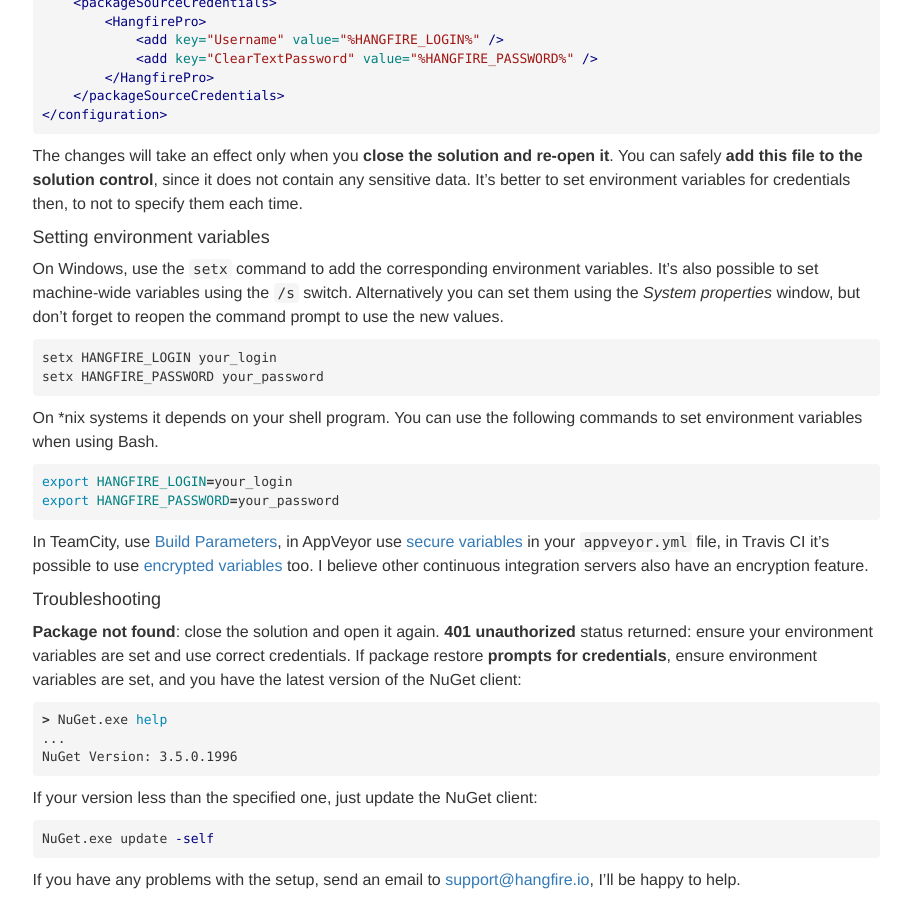
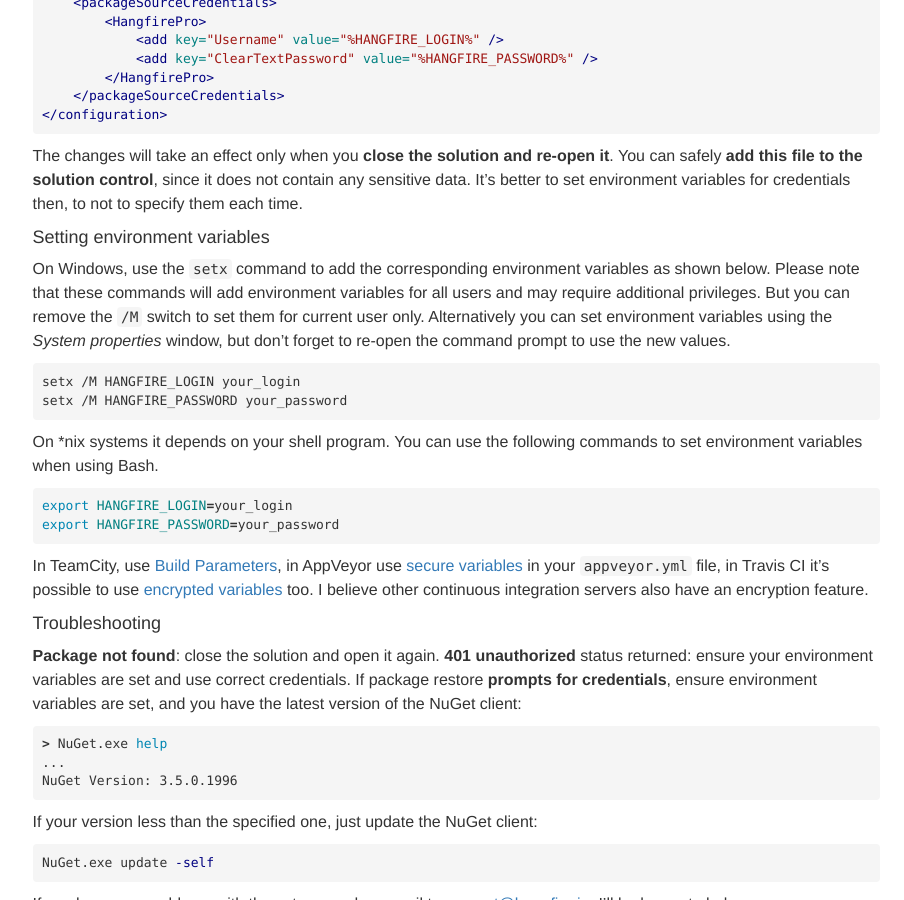
Before and after one commit to HangfireIO/Hangfire.io, a Jekyll site: the page built from pro/downloads.md, in a window 1280 px wide and 900 px high, scrolled down 1466 px. Shown: the whole window, without its empty margins (330-1234 px from the left). Built offline with Jekyll 4.4.1, drawn with Linux system fonts in a browser that asks for light colours.

Commit message:
Update downloads.md

````diff
--- a/pro/downloads.md
+++ b/pro/downloads.md
@@ -55,11 +55,11 @@
 
 #### Setting environment variables
 
-On Windows, use the `setx` command to add the corresponding environment variables. It's also possible to set machine-wide variables using the `/s` switch. Alternatively you can set them using the *System properties* window, but don't forget to reopen the command prompt to use the new values.
+On Windows, use the `setx` command to add the corresponding environment variables as shown below. Please note that these commands will add environment variables for all users and may require additional privileges. But you can remove the `/M` switch to set them for current user only. Alternatively you can set environment variables using the *System properties* window, but don't forget to re-open the command prompt to use the new values.
 
 ```bash
-setx HANGFIRE_LOGIN your_login
-setx HANGFIRE_PASSWORD your_password
+setx /M HANGFIRE_LOGIN your_login
+setx /M HANGFIRE_PASSWORD your_password
 ```
 
 On *nix systems it depends on your shell program. You can use the following commands to set environment variables when using Bash.
````
